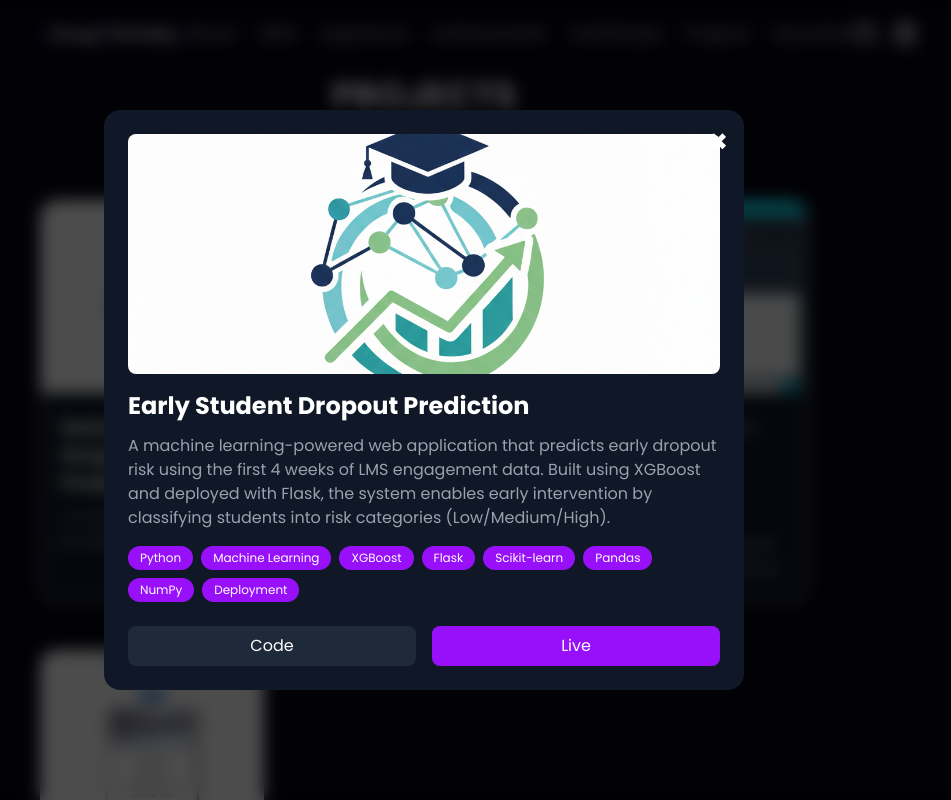
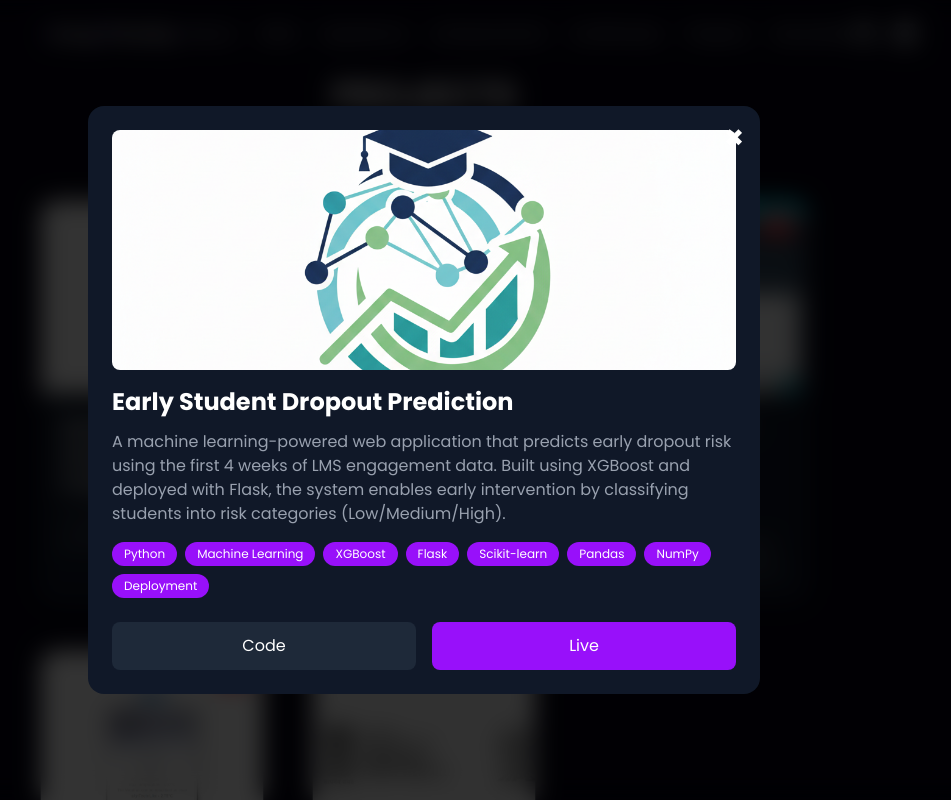
Before and after one commit to AnupPandey04/anuppandey-portfolio, a React (Vite) app: page / in a window 1280 px wide. Both pictures are taken after a click on the element 368 px from the left and 6707 px from the top of the page. Shown: the part 6307-7107 px from the top of the page, without its empty margins (216-1167 px from the left). Built offline with nearby package versions, Linux system fonts and the light colour scheme.

Commit message:
modified designs

```diff
--- a/src/components/Work/Work.jsx
+++ b/src/components/Work/Work.jsx
@@ -21,13 +21,25 @@ const Work = () => {
           <div
             key={project.id}
             onClick={() => setSelectedProject(project)}
-            className="cursor-pointer border border-white bg-gray-900 rounded-2xl overflow-hidden hover:scale-105 transition"
+            className="relative cursor-pointer border border-white/20 bg-gray-900 rounded-2xl overflow-hidden
+            hover:scale-105 transition duration-300
+            hover:shadow-[0_0_25px_rgba(130,69,236,0.5)]"
           >
+            {/* 🔴 LIVE BADGE */}
+            {project.webapp && (
+              <div className="absolute top-3 right-3 bg-red-500 text-white text-[10px] px-2 py-1 rounded-full font-semibold shadow-md z-10 animate-pulse">
+                LIVE
+              </div>
+            )}
+
+            {/* Image */}
             <img
               src={project.image}
               alt={project.title}
               className="w-full h-48 object-cover"
             />
+
+            {/* Content */}
             <div className="p-5">
               <h3 className="text-xl font-bold text-white">
                 {project.title}
@@ -42,13 +54,15 @@ const Work = () => {
 
       {/* 🔥 MODAL */}
       {selectedProject && (
-        <div className="fixed inset-0 bg-black/70 backdrop-blur-sm flex items-center justify-center z-50">
-          <div className="bg-gray-900 w-[90%] md:w-[70%] lg:w-[50%] rounded-2xl p-6 relative">
-
+        <div className="fixed inset-0 bg-black/80 backdrop-blur-md flex items-center justify-center z-50 px-4">
+          <div
+            className="bg-gray-900 w-full max-w-2xl rounded-2xl p-6 relative
+            animate-[fadeIn_0.3s_ease-in-out]"
+          >
             {/* Close Button */}
             <button
               onClick={() => setSelectedProject(null)}
-              className="absolute top-4 right-4 text-white text-2xl"
+              className="absolute top-4 right-4 text-white text-2xl hover:text-red-500"
             >
               ✖
             </button>
@@ -60,11 +74,12 @@ const Work = () => {
               className="w-full h-60 object-cover rounded-lg"
             />
 
-            {/* Content */}
+            {/* Title */}
             <h2 className="text-2xl font-bold text-white mt-4">
               {selectedProject.title}
             </h2>
 
+            {/* Description */}
             <p className="text-gray-400 mt-3">
               {selectedProject.description}
             </p>
@@ -83,20 +98,31 @@ const Work = () => {
 
             {/* Buttons */}
             <div className="flex gap-4 mt-6">
+              {selectedProject.github && (
                 <a
                   href={selectedProject.github}
                   target="_blank"
-                className="w-1/2 text-center bg-gray-800 py-2 rounded-lg text-white"
+                  rel="noopener noreferrer"
+                  className={`text-center py-3 rounded-lg text-white transition ${
+                    selectedProject.webapp
+                      ? "w-1/2 bg-gray-800 hover:bg-gray-700"
+                      : "w-full bg-gray-800 hover:bg-gray-700"
+                  }`}
                 >
                   Code
                 </a>
+              )}
+
+              {selectedProject.webapp && (
                 <a
                   href={selectedProject.webapp}
                   target="_blank"
-                className="w-1/2 text-center bg-purple-600 py-2 rounded-lg text-white"
+                  rel="noopener noreferrer"
+                  className="w-1/2 text-center bg-purple-600 hover:bg-purple-700 py-3 rounded-lg text-white transition"
                 >
                   Live
                 </a>
+              )}
             </div>
           </div>
         </div>
--- a/src/constants.js
+++ b/src/constants.js
@@ -49,6 +49,7 @@ import waywiseLogo from './assets/work_logo/waywise.png';
 import wanderwiseLogo from './assets/work_logo/wanderwise.png';
 import auraLogo from './assets/work_logo/aura.png';
 import dropoutLogo from './assets/work_logo/dropout.png';
+import nfhs from './assets/work_logo/nfhs.png';
 
 
 // Certificates
@@ -463,4 +464,14 @@ export const projects = [
     github: "https://github.com/AnupPandey04/Aura---A-Live-Weather-Application",
     webapp: "https://aura-a-live-weather-application.vercel.app/",
   },
+  {
+  id: 3,
+  title: "NFHS-5 India Health Analytics Dashboard",
+  description:
+    "Integrated NFHS datasets (state, district ~13,900+ records, and national time-series 1992–2021) to build a unified analytics model. Performed large-scale data transformation using Power Query, designed a scalable star schema, and developed interactive Power BI dashboards with DAX-driven insights for maternal health, malnutrition, and NCD analysis.",
+  image: nfhs,
+  tags: ["Power BI", "DAX", "Power Query", "Data Modeling", "Analytics"],
+  github: "https://github.com/AnupPandey04/nfhs-india-health-analytics-dashboard",
+  webapp: "",
+}
 ];
```
Also changed, not shown: src/assets/work_logo/nfhs.png (added). Lines whose indentation alone changed are shown as unchanged.
